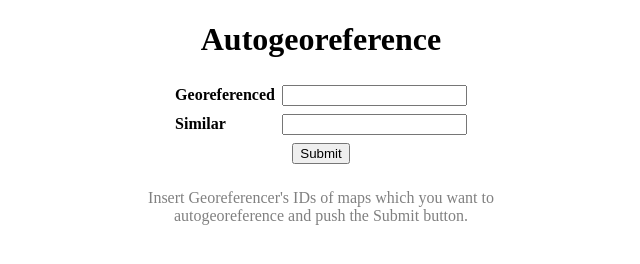
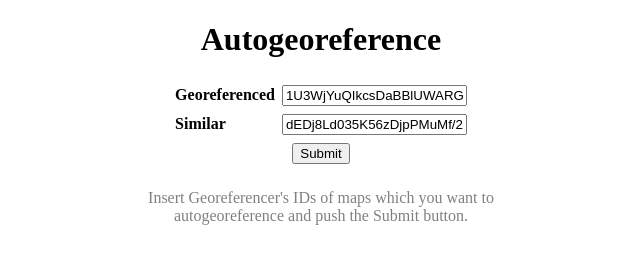
Before and after one commit to moravianlibrary/autogeoreference, a plain HTML site: page web/index.html in a window 1280 px wide. Shown: the whole page, without its empty margins (319-959 px from the left). Drawn offline with Linux system fonts and the light colour scheme.

Commit message:
Added default values in web application.

```diff
--- a/web/index.html
+++ b/web/index.html
@@ -12,11 +12,11 @@
       <table>
         <tr>
           <th><label for="input-georeferenced">Georeferenced</label></th>
-          <td><input type="text" name="georeferenced" id="input-georeferenced"></td>
+          <td><input type="text" name="georeferenced" id="input-georeferenced" value="1U3WjYuQIkcsDaBBlUWARG/201506221700-A2c6D3"></td>
         </tr>
         <tr>
           <th><label for="input-similar">Similar</label></th>
-          <td><input type="text" name="similar" id="input-similar"></td>
+          <td><input type="text" name="similar" id="input-similar" value="dEDj8Ld035K56zDjpPMuMf/201408182041-YpvwZO"></td>
         </tr>
         <tr>
           <td colspan="2"><input type="submit"></td>
```
